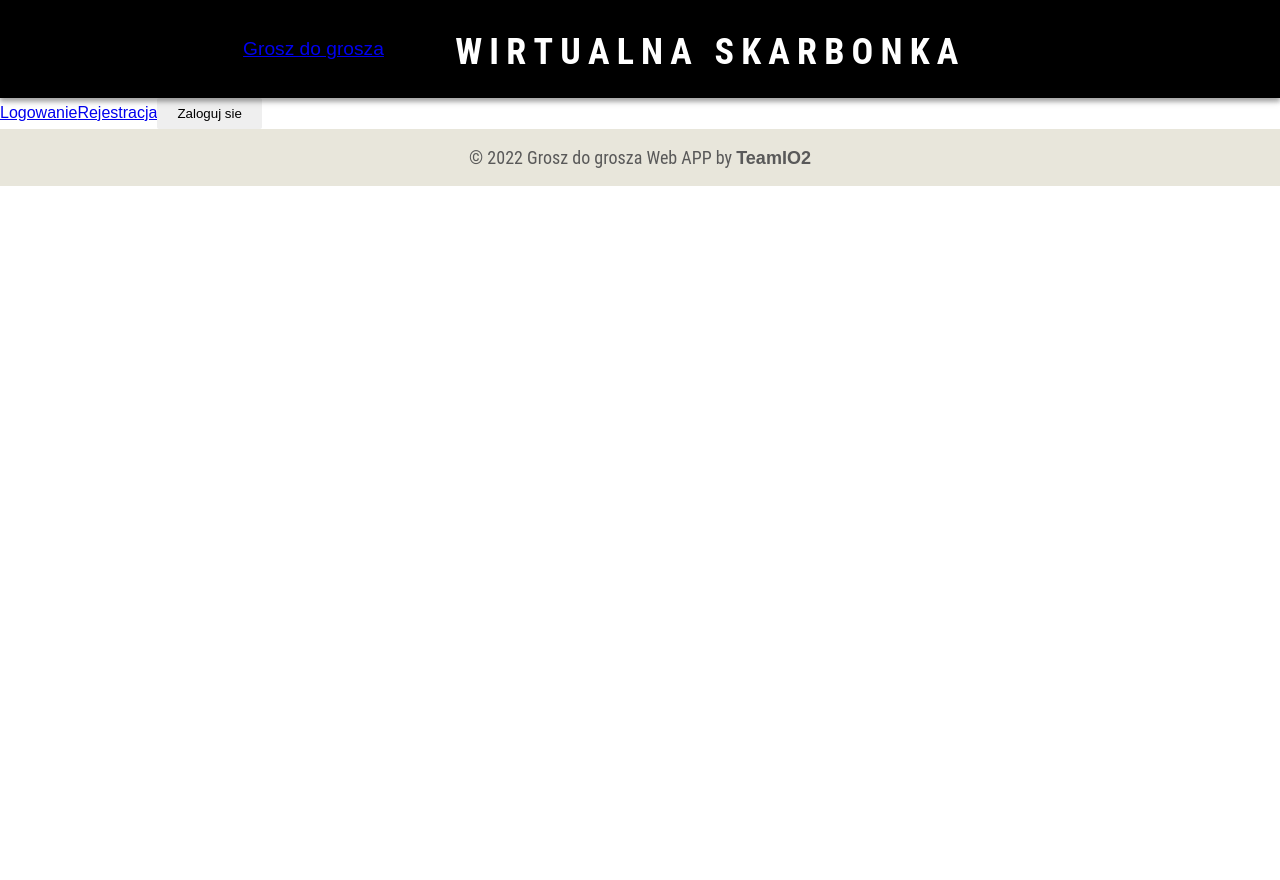
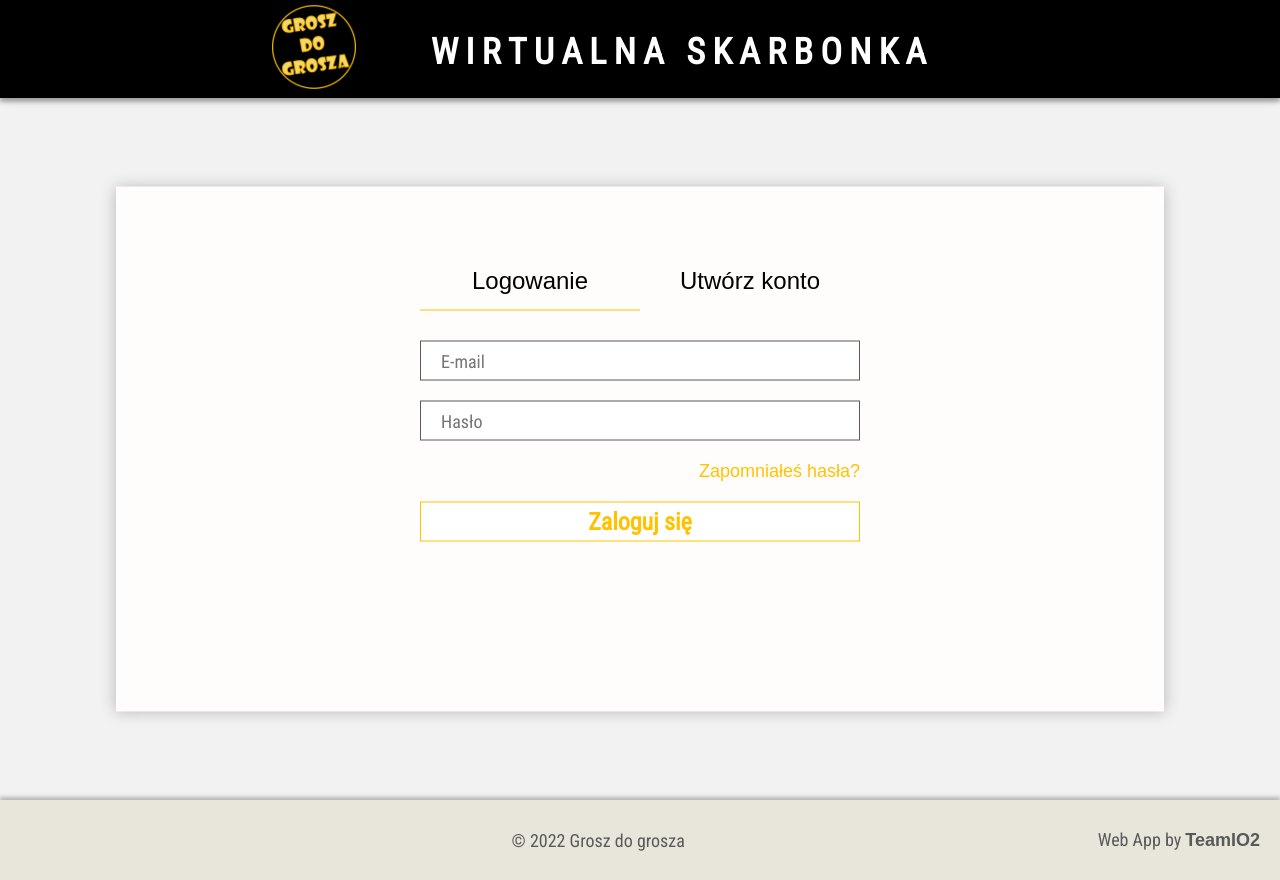
Before and after one commit to mwisniewskii/skarbonka-frontend, a React (Create React App) app: page / in a window 1280 px wide. Before the commit the page ends 800 px from the top, so only its background shows below. Built offline with nearby package versions, Linux system fonts and the light colour scheme.

Commit message:
some-changes

```diff
--- a/public/index.html
+++ b/public/index.html
@@ -1,8 +1,8 @@
 <!DOCTYPE html>
-<html lang="en">
+<html lang="pl">
   <head>
     <meta charset="utf-8" />
-    <link rel="icon" href="%PUBLIC_URL%/favicon.ico" />
+    <link rel="icon" href="%PUBLIC_URL%/fav.png" />
     <meta name="viewport" content="width=device-width, initial-scale=1" />
     <meta name="theme-color" content="#000000" />
     <meta
@@ -10,6 +10,7 @@
       content="Web site created using create-react-app"
     />
     <link rel="apple-touch-icon" href="%PUBLIC_URL%/logo192.png" />
+    <link href="https://fonts.googleapis.com/css2?family=Roboto+Condensed&display=swap" rel="stylesheet">
     <script src="https://kit.fontawesome.com/ee6f55c510.js" crossorigin="anonymous"></script>
     <!--
       manifest.json provides metadata used when your web app is installed on a
@@ -25,7 +26,7 @@
       work correctly both with client-side routing and a non-root public URL.
       Learn how to configure a non-root public URL by running `npm run build`.
     -->
-    <title>React App</title>
+    <title>Wirtualna Skarbonka</title>
   </head>
   <body>
     <noscript>You need to enable JavaScript to run this app.</noscript>
--- a/src/components/Footer.css
+++ b/src/components/Footer.css
@@ -1,41 +1,33 @@
 .footer-container {
   background-color: #E8E6DB;
   display: flex;
-  flex-direction: column;
+  flex-direction: row;
   justify-content: center;
   align-items: center;
   position: sticky;
-  width: 100%;
-  height: 57px;
-  left: 0px;
-  top: 100%;
+  height: 10vh;
+  box-shadow: 0px -3px 4px rgba(0, 0, 0, 0.25);
 }
 
+
 .website-rights {
-  width: 174px;
-  height: 21px;
-  left: 50%;
-
   font-family: 'Roboto Condensed', sans-serif;
   font-style: normal;
   font-weight: 400;
   font-size: 18px;
-  line-height: 21px;
-  text-align: center;
-
+  flex-grow: 1;
+  display: flex;
+  justify-content: center;
+  align-items: stretch;
+  padding-left: calc((177.467px + 20px)/2);
   color: #595959;
 }
 
 .website-autors {
-  right: 0;
-
+  margin-right: 20px;
   font-family: 'Roboto Condensed', sans-serif;
   font-style: normal;
   font-weight: 400;
   font-size: 18px;
-  line-height: 21px;
-
-  text-align: center;
-
   color: #595959;
 }
--- a/src/components/Footer.js
+++ b/src/components/Footer.js
@@ -4,11 +4,13 @@ import './Footer.css';
 function Footer() {
   return (
     <>
-      <div className='footer-container'>
-        <section class='website-info'>
-            <small class='website-rights'>© {new Date().getFullYear()} Grosz do grosza </small>
-            <small class='website-autors'>Web APP by <b>TeamIO2</b> </small>
-        </section>
+      <div className="footer-container">
+        <div className="website-rights">
+          © {new Date().getFullYear()} Grosz do grosza{" "}
+        </div>
+        <div className="website-autors">
+          Web App by <b>TeamIO2</b>{" "}
+        </div>
       </div>
     </>
   );
--- a/src/components/LoginPanel.css
+++ b/src/components/LoginPanel.css
@@ -1,4 +1,4 @@
-.login-container {
+/* .login-container {
   display: flex;
   justify-content: center;
   align-items: center;
@@ -11,4 +11,107 @@
   background-color: #FFFCFC;
   box-shadow: 0px 0px 15px rgba(0, 0, 0, 0.25);
 
+} */
+
+main{
+  width: 100%;
+  height: calc(100vh - 98px);
+  background-color: #F2F2F2;
+  position: relative;
 }
+
+.wrap{
+  position: absolute;
+  top: 50%;
+  left: 50%;
+  transform: translate(-50%,-50%);
+  width: 1048px;
+  height: 525px;
+  background: #FFFCFC;
+  box-shadow: 0px 0px 15px rgba(0, 0, 0, 0.25);
+  text-decoration: none;
+}
+
+.panel{
+  position: absolute;
+  top: 40%;
+  left: 50%;
+  transform: translate(-50%,-50%);
+}
+
+.selectionPanel{
+  font-size: 0;
+  margin: 0 0 30px 0;
+}
+
+.login-link{
+  text-decoration: none;
+  display: inline-block;
+  font-family: 'Roboto Condensed';
+  font-style: normal;
+  font-weight: 400;
+  font-size: 24px;
+  line-height: 28px;
+  text-align: center;
+  color: #000000;
+  width: 220px;
+  padding: 15px;
+  border-bottom: 1px solid  #FFC200;
+}
+
+.register-link{
+  text-decoration: none;
+  display: inline-block;
+  font-family: 'Roboto Condensed';
+  font-style: normal;
+  font-weight: 400;
+  font-size: 24px;
+  line-height: 28px;
+  text-align: center;
+  color: #000000;
+  padding: 15px;
+  width: 220px;
+}
+
+
+form>input{
+  border: 1px solid #595959;
+  color: #595959;
+  width: 440px;
+  height: 40px;
+  font-family: 'Roboto Condensed';
+  font-style: normal;
+  font-weight: 400;
+  font-size: 18px;
+  padding-left: 20px;
+  display: block;
+  margin: 0 0 20px 0;
+}
+
+.resetPasword-link{
+  text-decoration: none;
+  color: #FFC200;
+  font-family: 'Roboto Condensed';
+  font-style: normal;
+  font-weight: 400;
+  font-size: 18px;
+  text-align: right;
+}
+
+.loggedParent-link>button{
+  color: #FFC200;
+  background: #FFFFFF;
+  border: 1px solid #FFC200;
+  width: 440px;
+  height: 40px;
+  font-family: 'Roboto Condensed',sans-serif;
+  font-style: normal;
+  font-weight: 700;
+  font-size: 24px;
+  margin: 20px 0 0 0;
+}
+
+.loggedParent-link>button:hover{
+  background-color: #FFC200;
+  color: #ffffff;
+}
--- a/src/components/LoginPanel.js
+++ b/src/components/LoginPanel.js
@@ -1,21 +1,35 @@
 import React from 'react';
-import { Button } from './Button';
+// import { Button } from './Button';
 import { Link } from 'react-router-dom'
+import "./LoginPanel.css";
 
 function LoginPanel () {
   return (
     <>
-      <div className='login-container'>
-        <Link to='/' className='login-link'>
-          Logowanie
-        </Link>
-        <Link to='/register' className='login-link'>
-          Rejestracja
-        </Link>
-        <Button buttonStyle='btn--outline'>
-          Zaloguj sie
-        </Button>
-      </div>
+      <main>
+        <div className="wrap">
+          <div className="panel">
+            <div className="selectionPanel">
+              <Link to="/" className="login-link">
+                <div>Logowanie</div>
+              </Link>
+              <Link to="/register" className="register-link">
+                <div>Utwórz konto</div>
+              </Link>
+            </div>
+            <form action="POST">
+              <input placeholder="E-mail" type="text" name="e-mail" />
+              <input placeholder="Hasło" type="text" name="haslo" />
+              <Link to="/resetPassword" className="resetPasword-link">
+                <p>Zapomniałeś hasła?</p>
+              </Link>
+              <Link to="/loggedParent" className="loggedParent-link">
+                <button>Zaloguj się</button>
+              </Link>
+            </form>
+          </div>
+        </div>
+      </main>
     </>
   );
 }
--- a/src/components/Navbar.css
+++ b/src/components/Navbar.css
@@ -23,16 +23,18 @@
 }
 
 
-.navbar-logo {
+/* .navbar-logo {
   color: #fff;
   justify-self: start;
   margin-left: 20px;
   cursor: pointer;
   text-decoration: none;
   font-size: 2rem;
-  display: flex;
-  align-items: center;
-}
+} */
+
+/* img{
+  padding-right: 50px;
+} */
 
 .navbar-title {
   width: 653px;
@@ -48,17 +50,21 @@
   text-align: center;
   letter-spacing: 0.2em;
   font-feature-settings: 'kern' off;
-
   color: #FFFFFF;
 
 
 }
 
 @media screen and (max-width: 960px) {
-  .navbar-logo {
+  /* .navbar-logo {
     top: 0;
     left: 0;
     transform: translate(25%, 50%);
+  } */
+
+  img{
+    width: 74px;
+    height: 74px;
   }
 
   .navbar-title {
--- a/src/components/Navbar.js
+++ b/src/components/Navbar.js
@@ -1,18 +1,17 @@
 import React from 'react';
 import './Navbar.css';
 import { Link } from 'react-router-dom';
+import img from "../images/logo.png";
 
-function Navbar () {
+function Navbar() {
   return (
     <>
-      <nav className='navbar'>
-        <div className='navbar-container'>
-          <Link to='/' className='header-logo'>
-              Grosz do grosza
+      <nav className="navbar">
+        <div className="navbar-container">
+          <Link to="/" className="header-logo">
+            <img src={img} alt="logo" />
           </Link>
-          <div className='navbar-title'>
-            WIRTUALNA SKARBONKA
-          </div>
+          <div className="navbar-title">WIRTUALNA SKARBONKA</div>
         </div>
       </nav>
     </>
```
Also changed, not shown: public/fav.png (added), src/images/logo.png (added).
